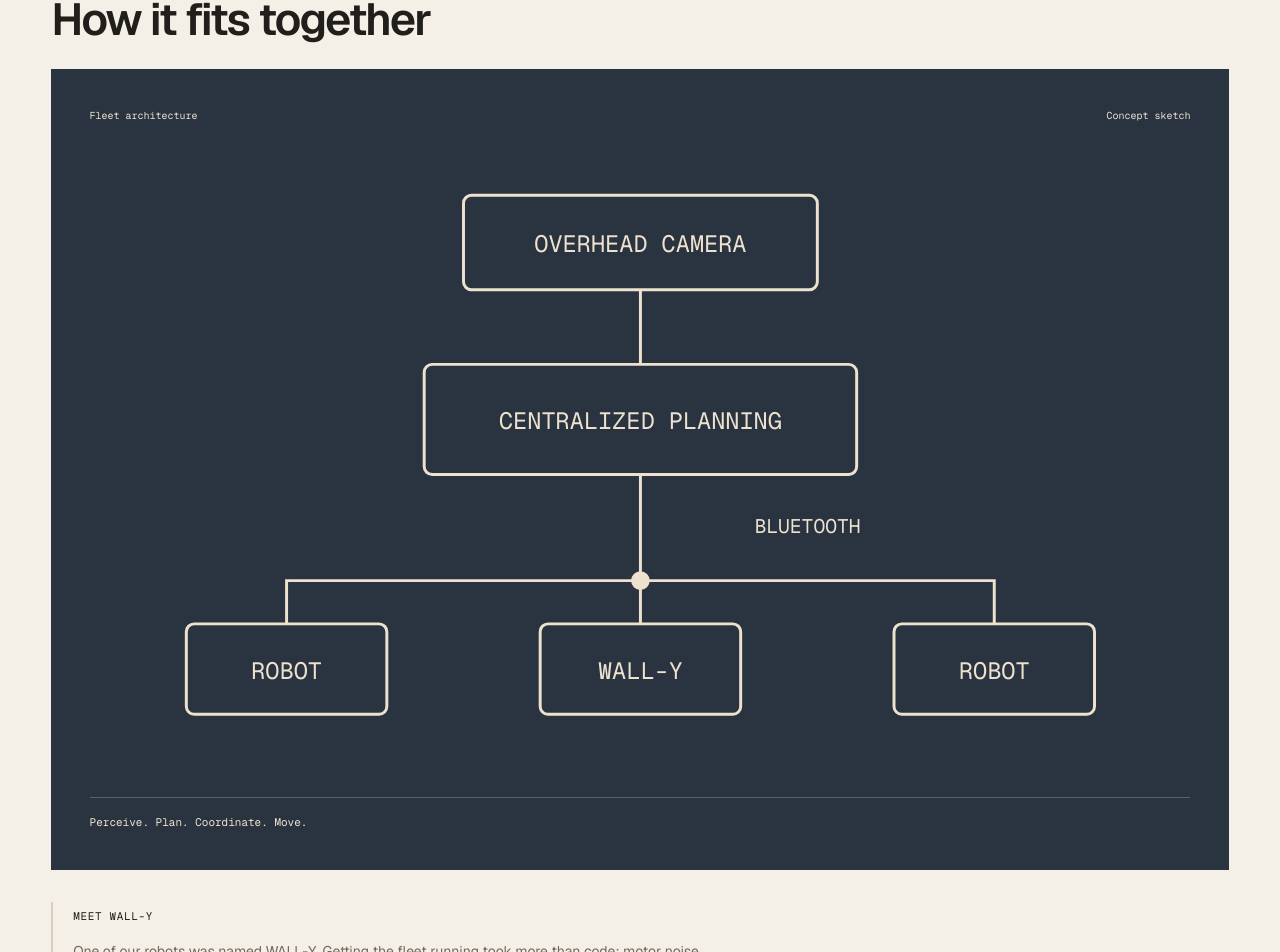
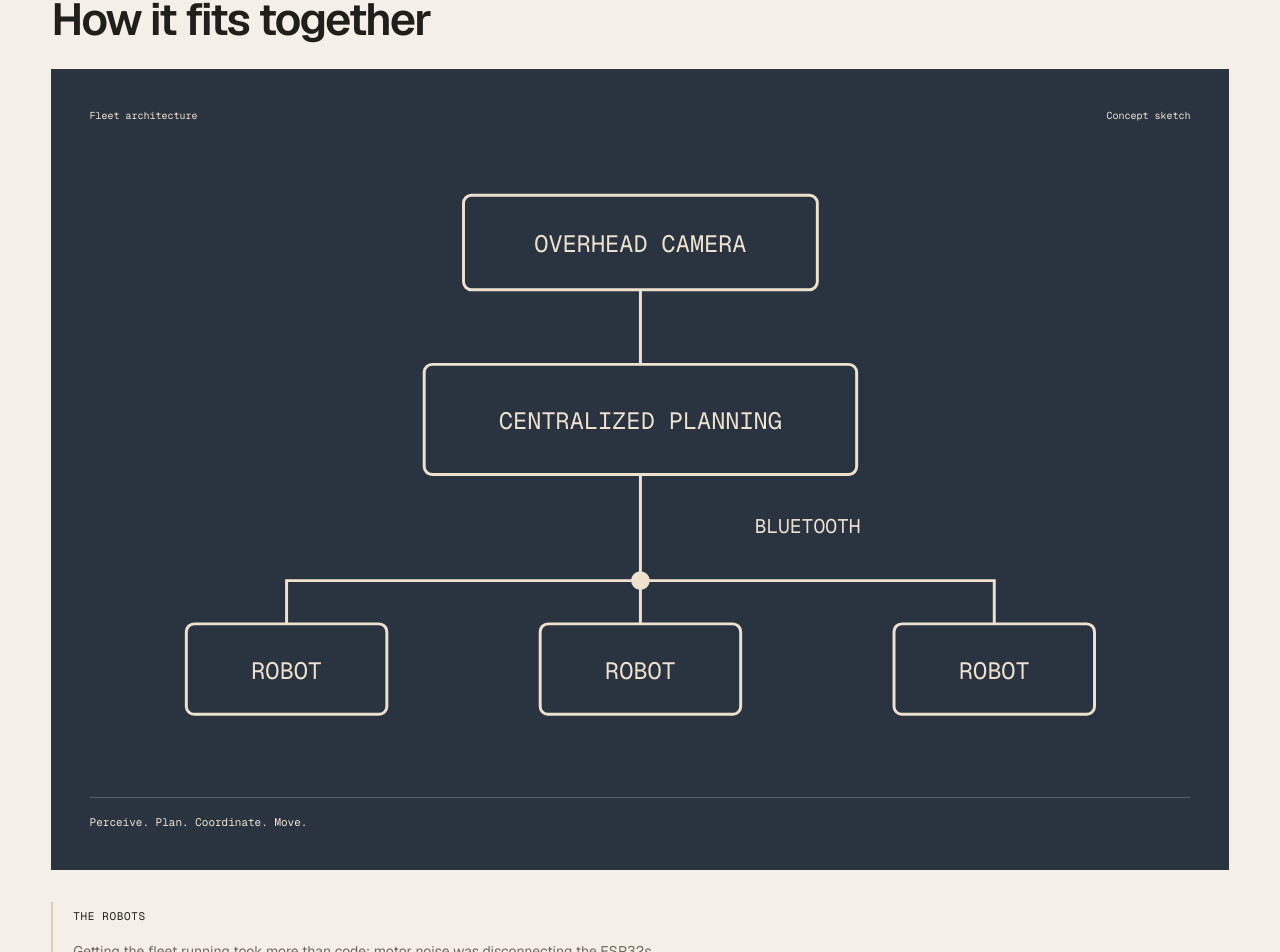
Before and after one commit to PabloMCodes/portfolio, a Next.js app: page /projects/lovebugs in a window 1280 px wide. Shown: the part 1638-2590 px from the top of the page. Built offline with nearby package versions, Linux system fonts and the light colour scheme.

Commit message:
Use generic robot wording in Lovebugs project

```diff
--- a/src/app/projects/lovebugs/page.tsx
+++ b/src/app/projects/lovebugs/page.tsx
@@ -12,9 +12,9 @@ function FleetSketch() {
   return <figure className={styles.sketch}>
     <div className={styles.sketchHeading}><span>Fleet architecture</span><span>Concept sketch</span></div>
     <svg viewBox="0 0 560 310" role="img" aria-labelledby="fleet-title fleet-desc">
-      <title id="fleet-title">From perception to physical movement</title><desc id="fleet-desc">A conceptual view of an overhead camera feeding centralized planning, which coordinates robots through Bluetooth. One robot is named WALL-Y.</desc>
+      <title id="fleet-title">From perception to physical movement</title><desc id="fleet-desc">A conceptual view of an overhead camera feeding centralized planning, which coordinates robots through Bluetooth.</desc>
       <g fill="none" stroke="currentColor" strokeWidth="1.5"><rect x="190" y="20" width="180" height="48" rx="4" /><path d="M280 68v38" /><rect x="170" y="106" width="220" height="56" rx="4" /><path d="M280 162v54M100 238v-22h360v22M280 216v22" /><rect x="49" y="238" width="102" height="46" rx="4" /><rect x="229" y="238" width="102" height="46" rx="4" /><rect x="409" y="238" width="102" height="46" rx="4" /><circle cx="280" cy="216" r="4" fill="currentColor" /></g>
-      <g fill="currentColor" textAnchor="middle" fontSize="12"><text x="280" y="49">OVERHEAD CAMERA</text><text x="280" y="139">CENTRALIZED PLANNING</text><text x="365" y="192" fontSize="10">BLUETOOTH</text><text x="100" y="266">ROBOT</text><text x="280" y="266">WALL-Y</text><text x="460" y="266">ROBOT</text></g>
+      <g fill="currentColor" textAnchor="middle" fontSize="12"><text x="280" y="49">OVERHEAD CAMERA</text><text x="280" y="139">CENTRALIZED PLANNING</text><text x="365" y="192" fontSize="10">BLUETOOTH</text><text x="100" y="266">ROBOT</text><text x="280" y="266">ROBOT</text><text x="460" y="266">ROBOT</text></g>
     </svg><figcaption>Perceive. Plan. Coordinate. Move.</figcaption>
   </figure>;
 }
@@ -39,7 +39,7 @@ export default function LovebugsPage() {
       </figure>
     </article>
     <h2 className={projectStyles.storyHeading}>How it fits together</h2><FleetSketch />
-    <div className={styles.fieldNote}><span className={styles.label}>Meet WALL-Y</span><p>One of our robots was named WALL-Y. Getting the fleet running took more than code: motor noise was disconnecting the ESP32s. Investigating power behavior, adding suppression capacitors, and improving power handling helped us get reliable operation.</p></div>
+    <div className={styles.fieldNote}><span className={styles.label}>The robots</span><p>Getting the fleet running took more than code: motor noise was disconnecting the ESP32s. Investigating power behavior, adding suppression capacitors, and improving power handling helped us get reliable operation.</p></div>
     <h2 className={projectStyles.storyHeading}>From the hackathon floor</h2>
     <div className={styles.projectGallery}>
       <figure className={styles.projectPhoto}>
```
